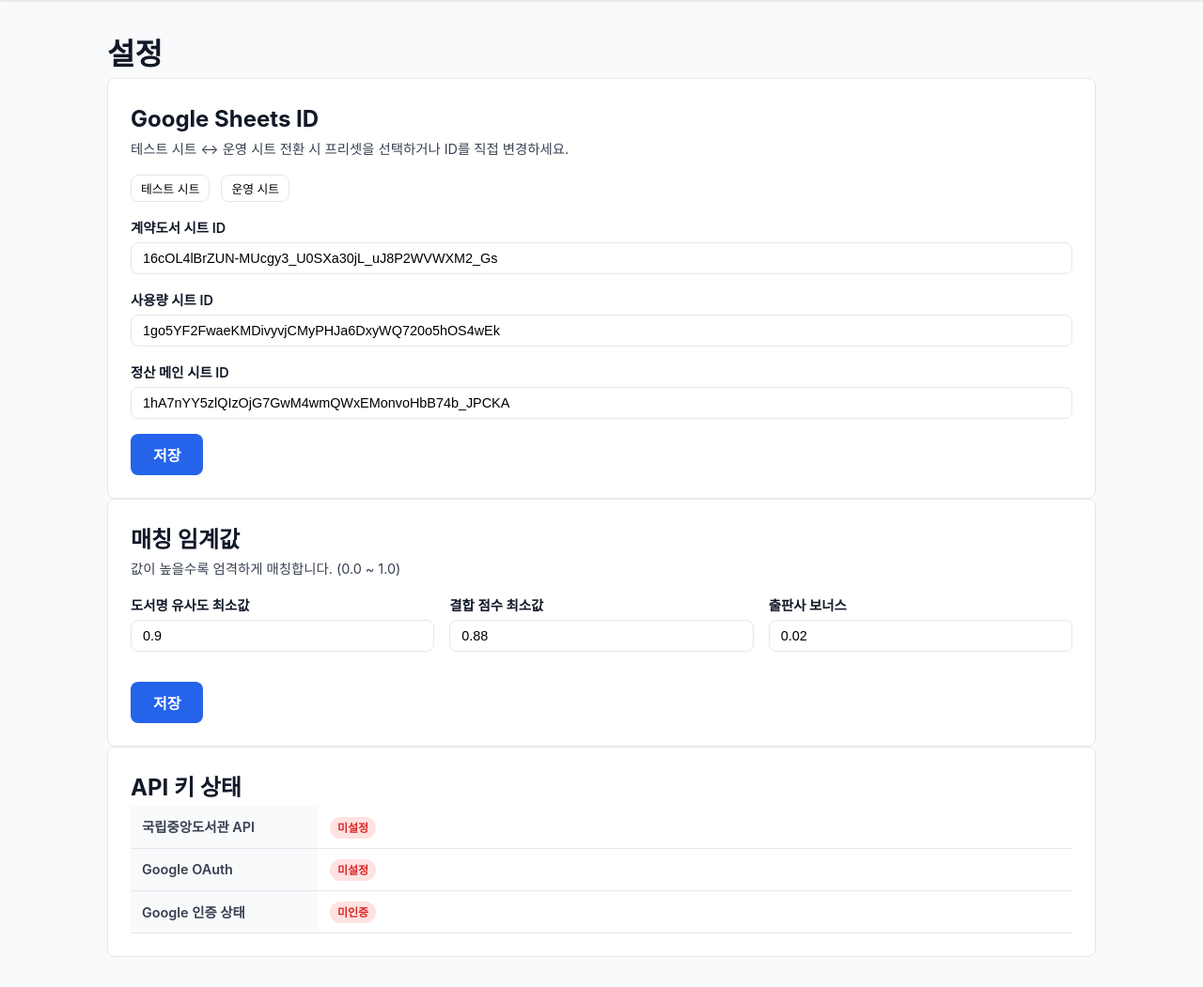
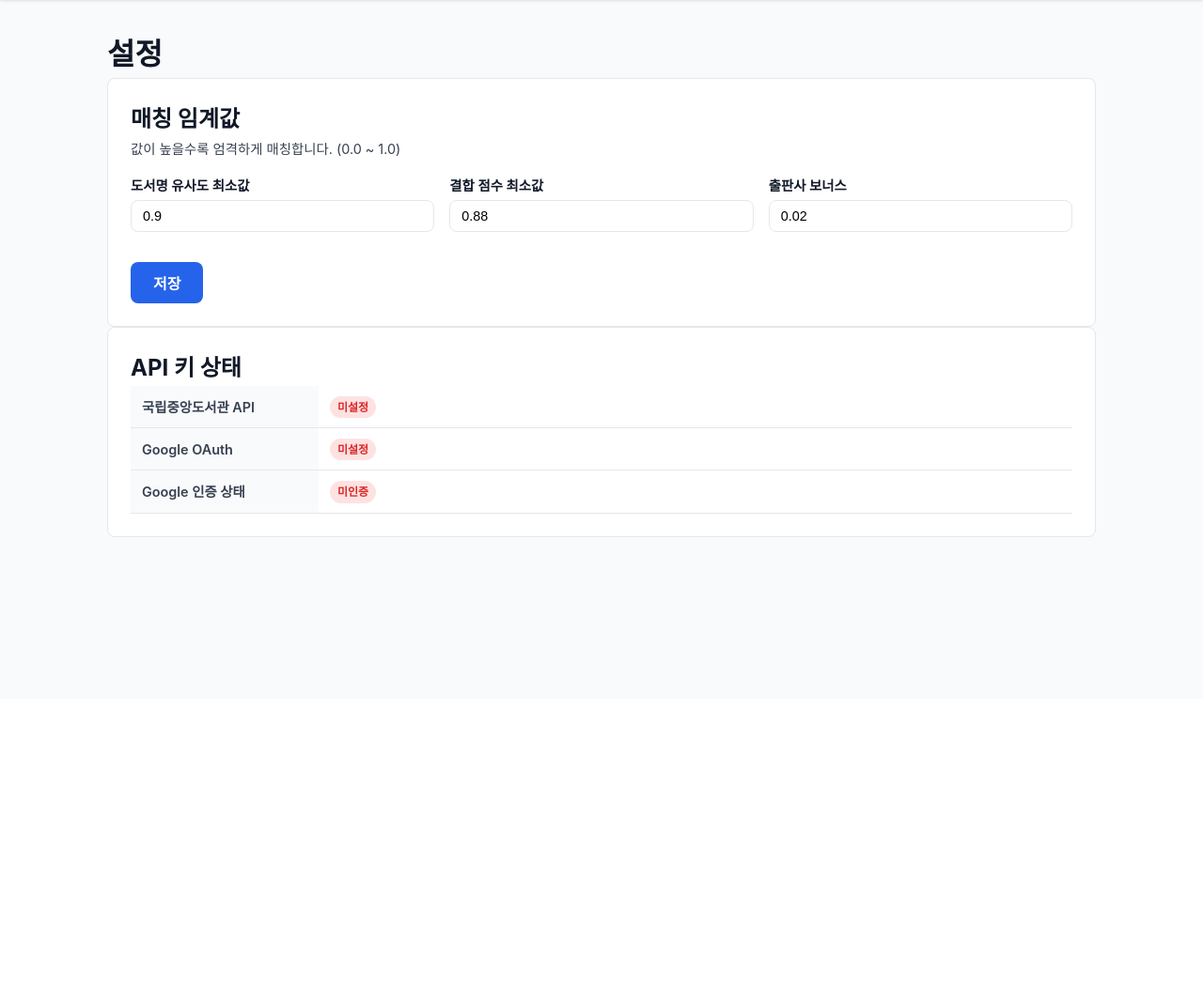
Before and after one commit to Yujin-Jeon-jina/bookips, a FastAPI app: page /settings in a window 1280 px wide. Shown: the part 56-1107 px from the top of the page at 94% size. After the commit the page ends 628 px from the top, so only its background shows below. Run offline with FastAPI, Linux system fonts and the light colour scheme; some libraries are stand-ins or nearby versions.

Commit message:
운영 시트 ID 고정 및 설정 UI에서 시트 변경 기능 제거
Co-Authored-By: Claude Sonnet 4.6 <noreply@anthropic.com>

```diff
--- a/config/settings.yaml
+++ b/config/settings.yaml
@@ -1,6 +1,6 @@
 sheets:
   contract:
-    spreadsheet_id: "16cOL4lBrZUN-MUcgy3_U0SXa30jL_uJ8P2WVWXM2_Gs"
+    spreadsheet_id: "1xrC3seWM8FH-MnpvE06shsbKKZOcAoIprIpboOiKQos"
     worksheet: "MATHPRESSO CONTRACTED IP LIST_2026"
     header_rows: 2          # 1행: 영문 헤더, 2행: 한글 설명 → 데이터는 3행+
     columns:
@@ -12,7 +12,7 @@ sheets:
       end_date: 5           # F열 (계약 종료일)
 
   usage:
-    spreadsheet_id: "1go5YF2FwaeKMDivyvjCMyPHJa6DxyWQ720o5hOS4wEk"
+    spreadsheet_id: "1xtT0DcS8A3lGCSZPcpvggo4pzZhmF2w1QWeIEo_BNVU"
     worksheet: "Pivot"
     data_start_row: 8       # 0-indexed: 행8(9번째 행)부터 데이터
     columns:
@@ -25,7 +25,7 @@ sheets:
       authorized: 6         # G열 (미하가여부)
 
   settlement:
-    spreadsheet_id: "1hA7nYY5zlQIzOjG7GwM4wmQWxEMonvoHbB74b_JPCKA"
+    spreadsheet_id: "1u18mFtPXz84Yx0vgyu4w0RvxVf2lL0CF_Cz0PCYHdcw"
     summary_worksheet: ""  # 비워두면 첫 번째 탭 사용
     evidence_row_label: "증빙(정산내역)"   # Link가 있는 행 레이블
     individual_file_name_pattern: "{yy}.{mm:02d}월_{publisher}_갱신계약(MG) 적용분"
--- a/src/bookips/web/routes.py
+++ b/src/bookips/web/routes.py
@@ -76,9 +76,6 @@ async def settings_page(request: Request):
     from bookips.config import get_settings
     s = get_settings()
     settings_data = {
-        "contract_id": s.contract.spreadsheet_id,
-        "usage_id": s.usage.spreadsheet_id,
-        "settlement_id": s.settlement.spreadsheet_id,
         "title_threshold": s.matching.title_threshold,
         "combined_threshold": s.matching.combined_threshold,
         "same_publisher_bonus": s.matching.same_publisher_bonus,
--- a/templates/settings.html
+++ b/templates/settings.html
@@ -5,55 +5,6 @@
 {% block content %}
 <div class="settings-page">
     <h1>설정</h1>
-
-    <div class="card">
-        <h2>Google Sheets ID</h2>
-        <p class="hint">테스트 시트 ↔ 운영 시트 전환 시 프리셋을 선택하거나 ID를 직접 변경하세요.</p>
-        <div class="form-actions" style="margin-bottom:16px">
-            <button type="button" class="btn-small" onclick="setPreset('test')">테스트 시트</button>
-            <button type="button" class="btn-small" onclick="setPreset('prod')">운영 시트</button>
-        </div>
-        <script>
-        function setPreset(mode) {
-            const presets = {
-                test: {
-                    contract: '16cOL4lBrZUN-MUcgy3_U0SXa30jL_uJ8P2WVWXM2_Gs',
-                    usage: '1go5YF2FwaeKMDivyvjCMyPHJa6DxyWQ720o5hOS4wEk',
-                    settlement: '1hA7nYY5zlQIzOjG7GwM4wmQWxEMonvoHbB74b_JPCKA',
-                },
-                prod: {
-                    contract: '1xrC3seWM8FH-MnpvE06shsbKKZOcAoIprIpboOiKQos',
-                    usage: '1xtT0DcS8A3lGCSZPcpvggo4pzZhmF2w1QWeIEo_BNVU',
-                    settlement: '1u18mFtPXz84Yx0vgyu4w0RvxVf2lL0CF_Cz0PCYHdcw',
-                }
-            };
-            const p = presets[mode];
-            document.querySelector('[name=contract_id]').value = p.contract;
-            document.querySelector('[name=usage_id]').value = p.usage;
-            document.querySelector('[name=settlement_id]').value = p.settlement;
-        }
-        </script>
-        <form hx-post="/api/settings/sheets"
-              hx-target="#sheets-status"
-              hx-swap="innerHTML">
-            <div class="form-group">
-                <label>계약도서 시트 ID</label>
-                <input type="text" name="contract_id" value="{{ settings.contract_id }}">
-            </div>
-            <div class="form-group">
-                <label>사용량 시트 ID</label>
-                <input type="text" name="usage_id" value="{{ settings.usage_id }}">
-            </div>
-            <div class="form-group">
-                <label>정산 메인 시트 ID</label>
-                <input type="text" name="settlement_id" value="{{ settings.settlement_id }}">
-            </div>
-            <div class="form-actions">
-                <button type="submit" class="btn-submit">저장</button>
-            </div>
-        </form>
-        <div id="sheets-status"></div>
-    </div>
 
     <div class="card">
         <h2>매칭 임계값</h2>
```
Also changed, not shown: src/bookips/web/api.py (+0 -15 lines).
